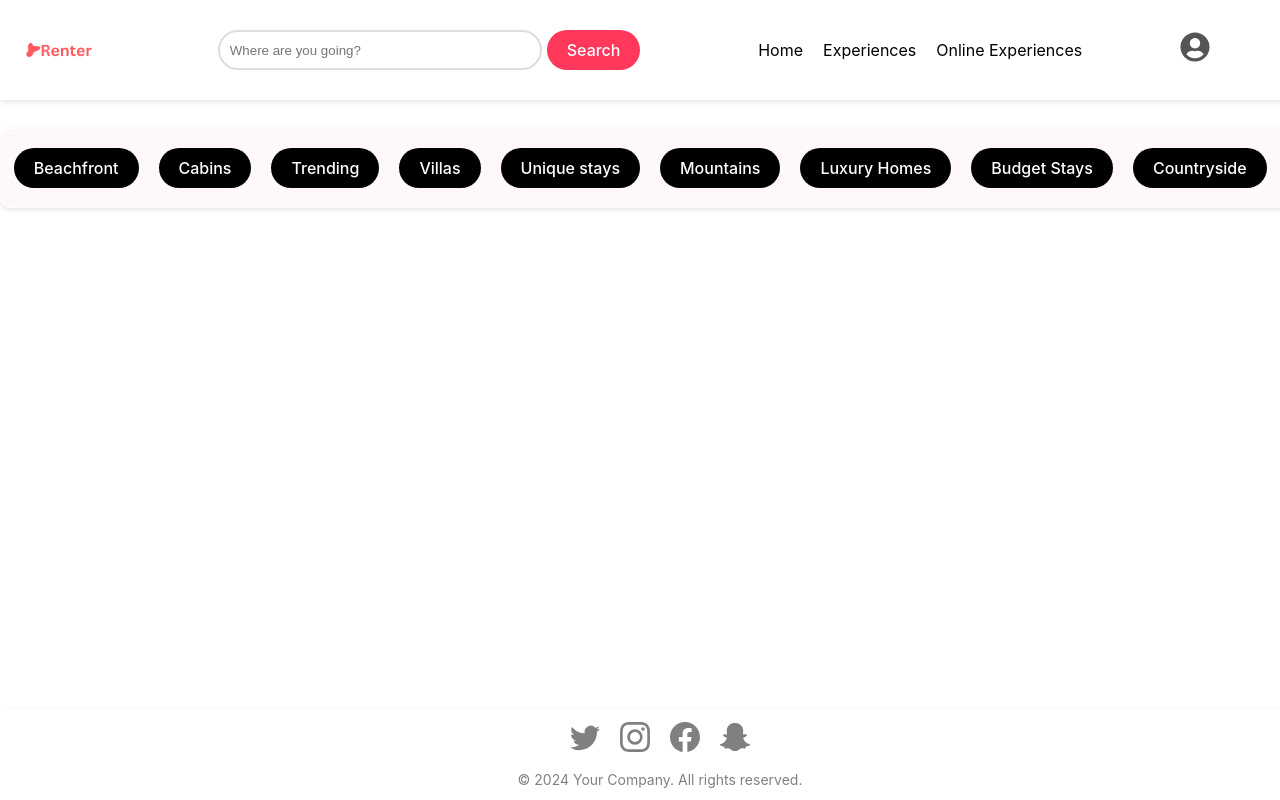
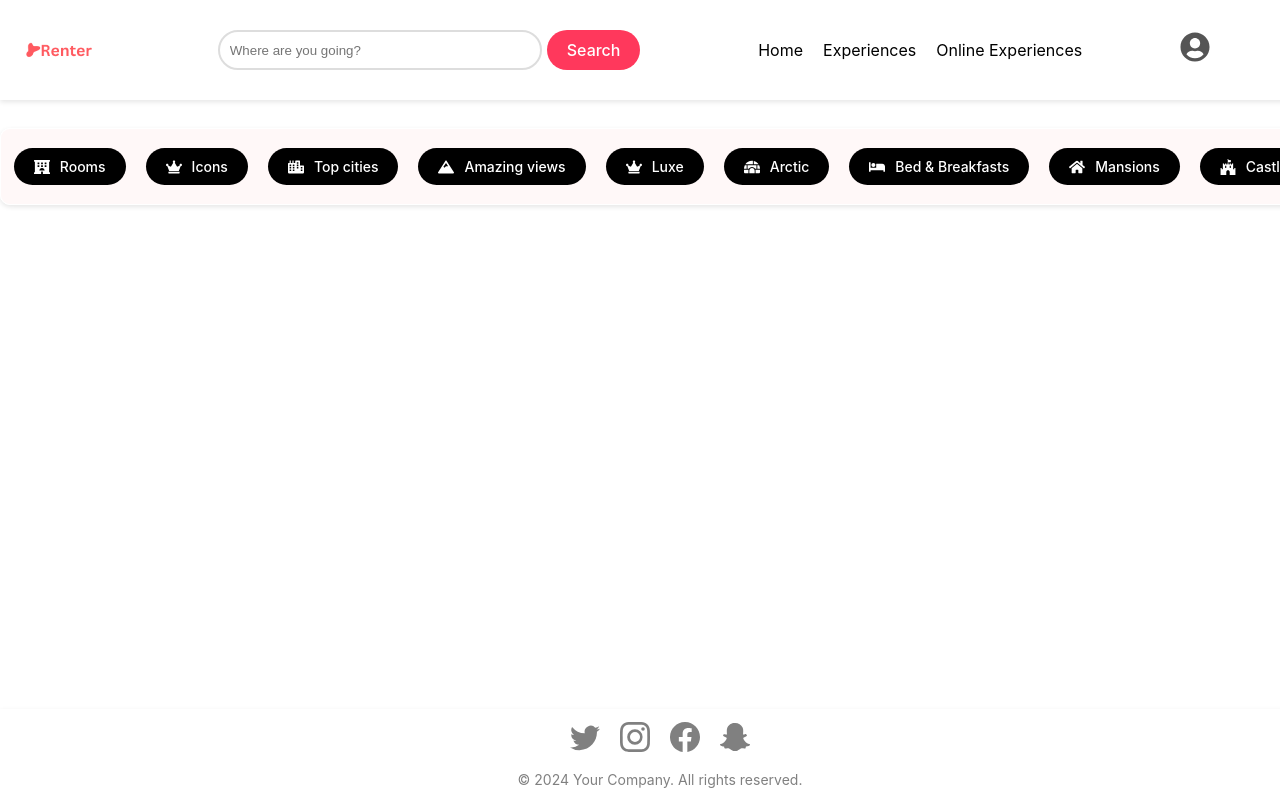
Before and after one commit to ALIHATARIQ01/Airbnb_react_project, a React (Vite) app: page / in a window 1280 px wide. Built offline with nearby package versions, Linux system fonts and the light colour scheme.

Commit message:
Update Categories.jsx

```diff
--- a/src/components/Categories.jsx
+++ b/src/components/Categories.jsx
@@ -1,33 +1,26 @@
-import React from 'react';
-import './Categories.css';
+import React from "react";
+import { FaHotel, FaCity, FaMountain, FaCrown, FaIgloo, FaBed, FaHome, FaFortAwesome } from "react-icons/fa";
+import './Categories.css'; // Link to your CSS
 
 const Categories = () => {
   const categories = [
-        'Beachfront',
-        'Cabins',
-        'Trending',
-        'Villas',
-        'Unique stays',
-        'Mountains',
-        'Luxury Homes',
-        'Budget Stays',
-        'Countryside',
-        'Pet-Friendly',
-        'Historic Homes',
-        'Modern Apartments',
-        'Rural Retreats',
-        'Eco-Friendly Stays',
-        'Family-Friendly',
-        'Lofts',
-        'Small Hotels'
+    { name: "Rooms", icon: <FaHotel /> },               // Hotel/Rooms icon
+    { name: "Icons", icon: <FaCrown /> },               // Icons placeholder
+    { name: "Top cities", icon: <FaCity /> },           // City icon
+    { name: "Amazing views", icon: <FaMountain /> },    // Mountain/Amazing views icon
+    { name: "Luxe", icon: <FaCrown /> },                // Luxe/Crown icon
+    { name: "Arctic", icon: <FaIgloo /> },              // Arctic/Igloo icon
+    { name: "Bed & Breakfasts", icon: <FaBed /> },      // Bed icon
+    { name: "Mansions", icon: <FaHome /> },             // Mansion/Home icon
+    { name: "Castles", icon: <FaFortAwesome /> },       // Castle icon
   ];
-
 
   return (
     <div className="categories">
       {categories.map((category, index) => (
-                <button key={index} className="category-button">
-                    {category}
+        <button className="category-button" key={index}>
+          {category.icon} {/* Icon */}
+          <span className="category-name">{category.name}</span> {/* Text */}
         </button>
       ))}
     </div>
```
Lines whose indentation alone changed are shown as unchanged.
